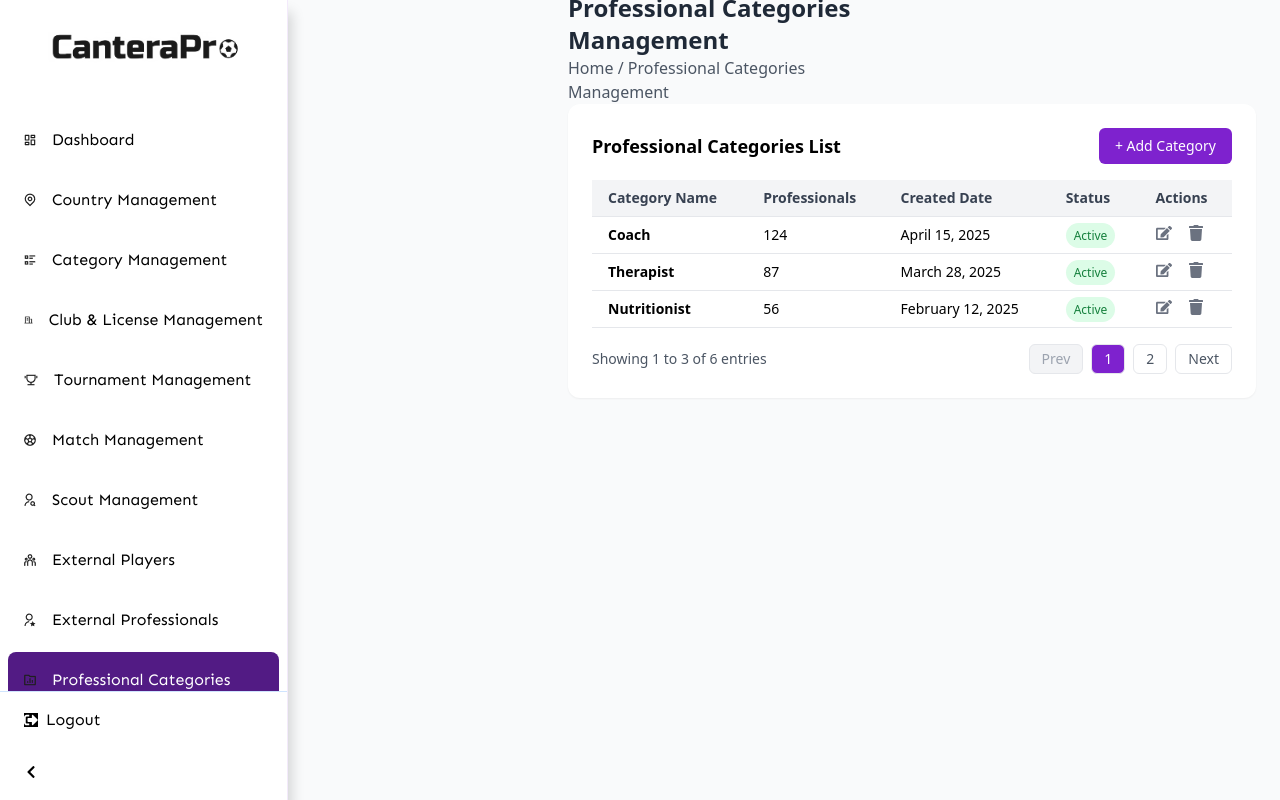
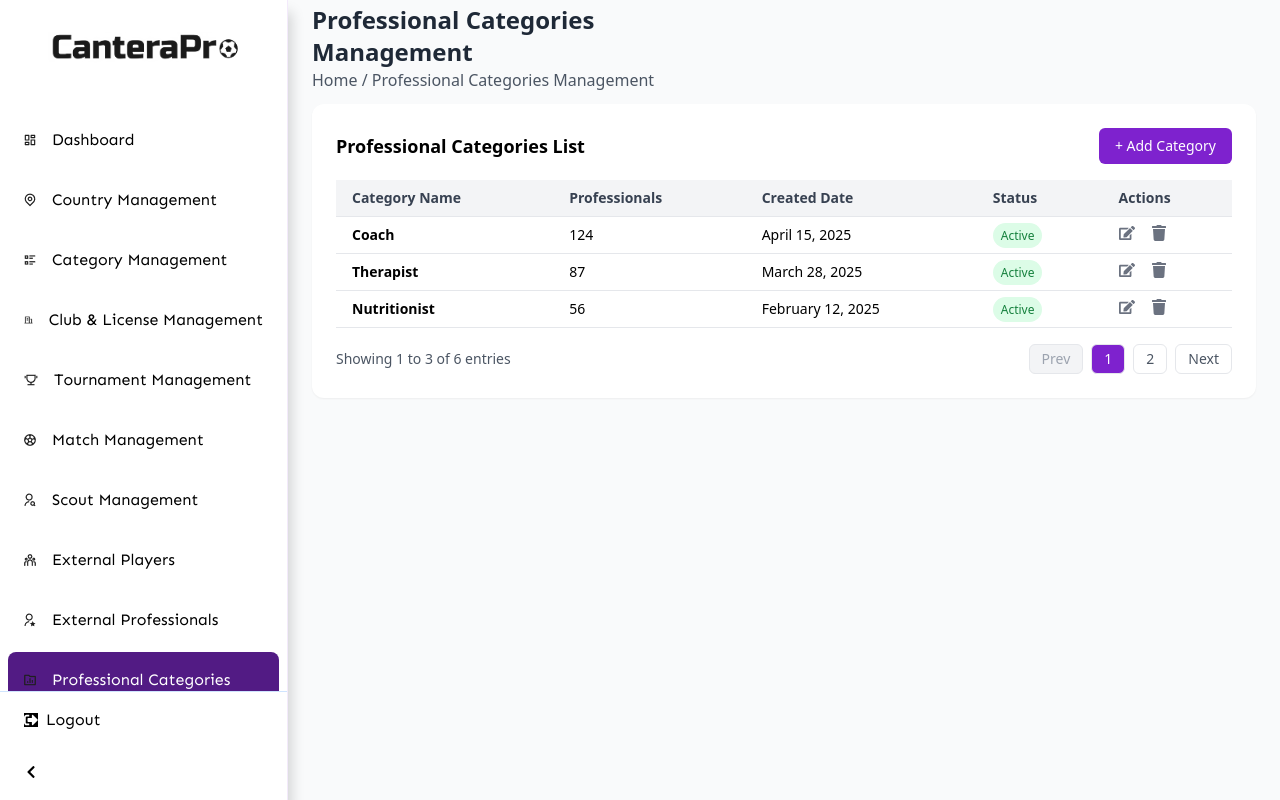
Before and after one commit to vibhav13122003/CantaraProject, a React (Vite) app: page /cantera/professional-categories in a window 1280 px wide. Built offline with nearby package versions, Linux system fonts and the light colour scheme.

Commit message:
added changes

```diff
--- a/src/Cantera-pro Admin/pages/ProfessionalCategoriesManagement.jsx
+++ b/src/Cantera-pro Admin/pages/ProfessionalCategoriesManagement.jsx
@@ -11,6 +11,7 @@
     date: "April 15, 2025",
     status: "Active",
   },
+
   {
     id: 2,
     name: "Therapist",
@@ -230,7 +231,7 @@
         collapsed={sidebarCollapsed}
         setCollapsed={setSidebarCollapsed}
       />
-      <div className='flex-1 flex flex-col overflow-hidden ml-16 sm:ml-16 md:ml-16 lg:ml-64'>
+      <div className='flex-1 flex flex-col overflow-hidden ml-16 sm:ml-16 md:ml-16 lg:ml-0'>
         <Header
           title='Professional Categories Management'
           route='Home / Professional Categories Management'
```
